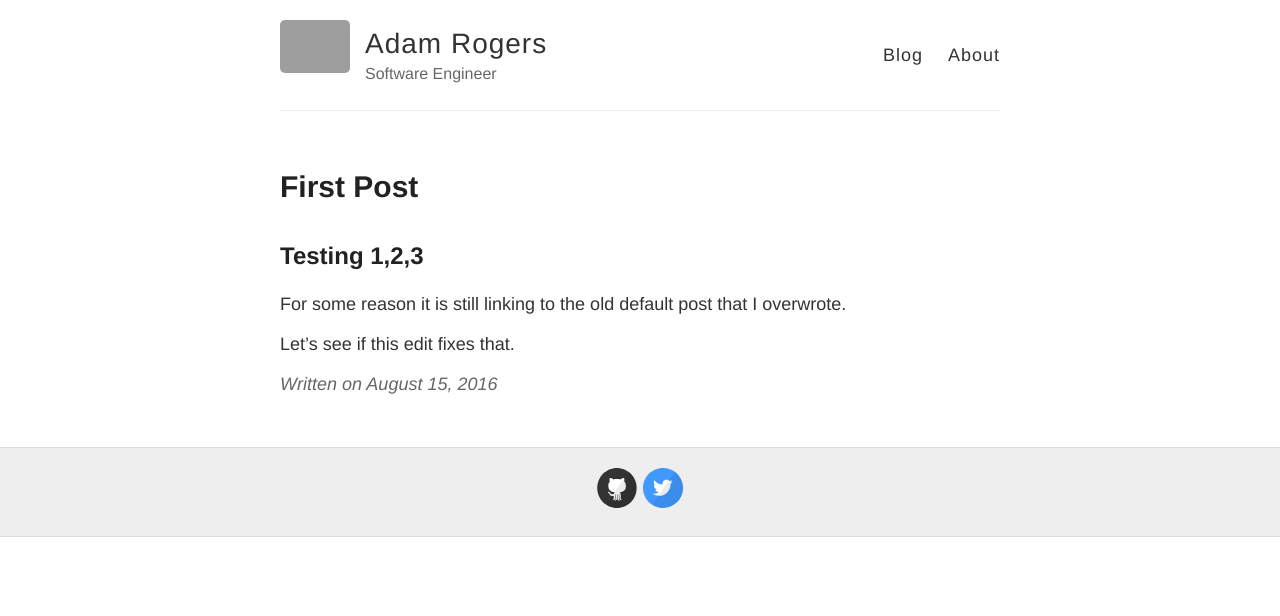
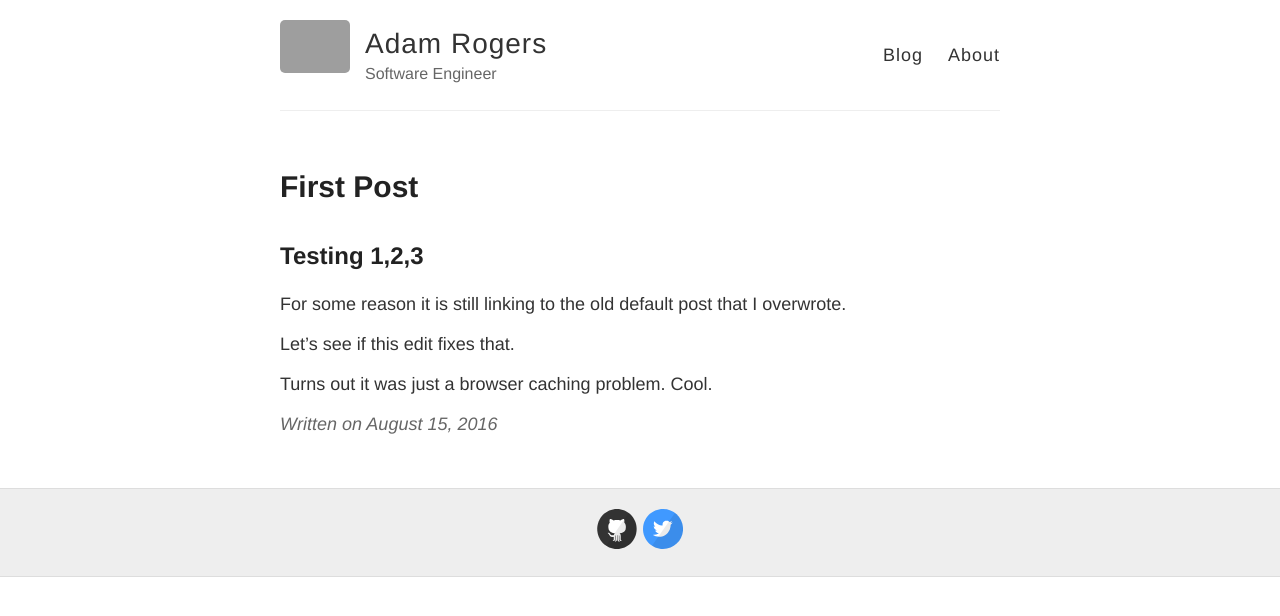
Before and after one commit to arogers1/arogers1.github.io, a Jekyll site: the page built from _posts/2016-8-15-Hello-World.md, in a window 1280 px wide. Shown: the top 616 px of the page. Built offline with Jekyll 4.4.1, drawn with Linux system fonts in a browser that asks for light colours; grey boxes are pictures that could not be loaded.

Commit message:
Update 2016-8-15-Hello-World.md

```diff
--- a/_posts/2016-8-15-Hello-World.md
+++ b/_posts/2016-8-15-Hello-World.md
@@ -8,3 +8,5 @@ title: First Post
 For some reason it is still linking to the old default post that I overwrote.
 
 Let's see if this edit fixes that.
+
+Turns out it was just a browser caching problem. Cool.
```
